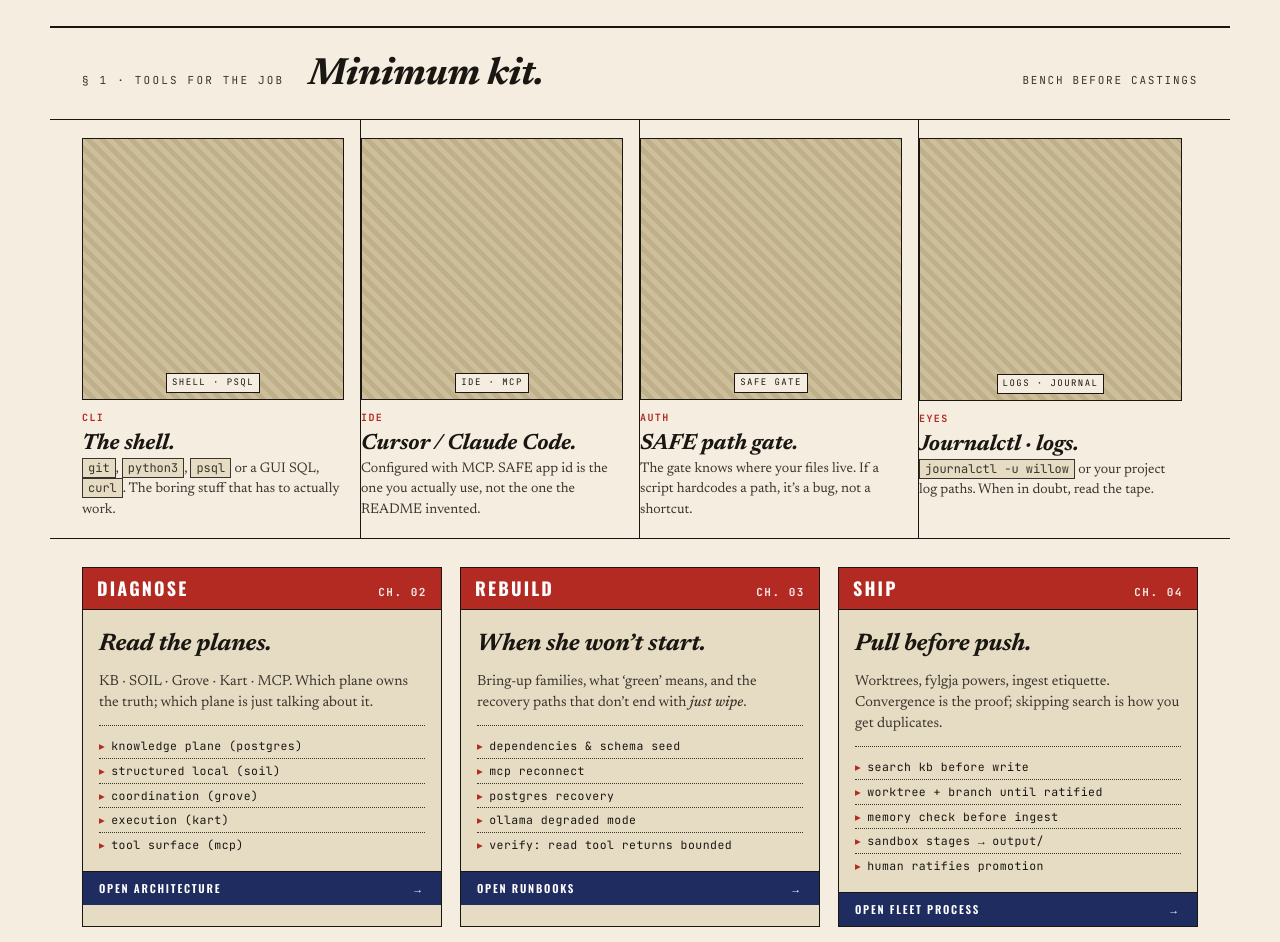
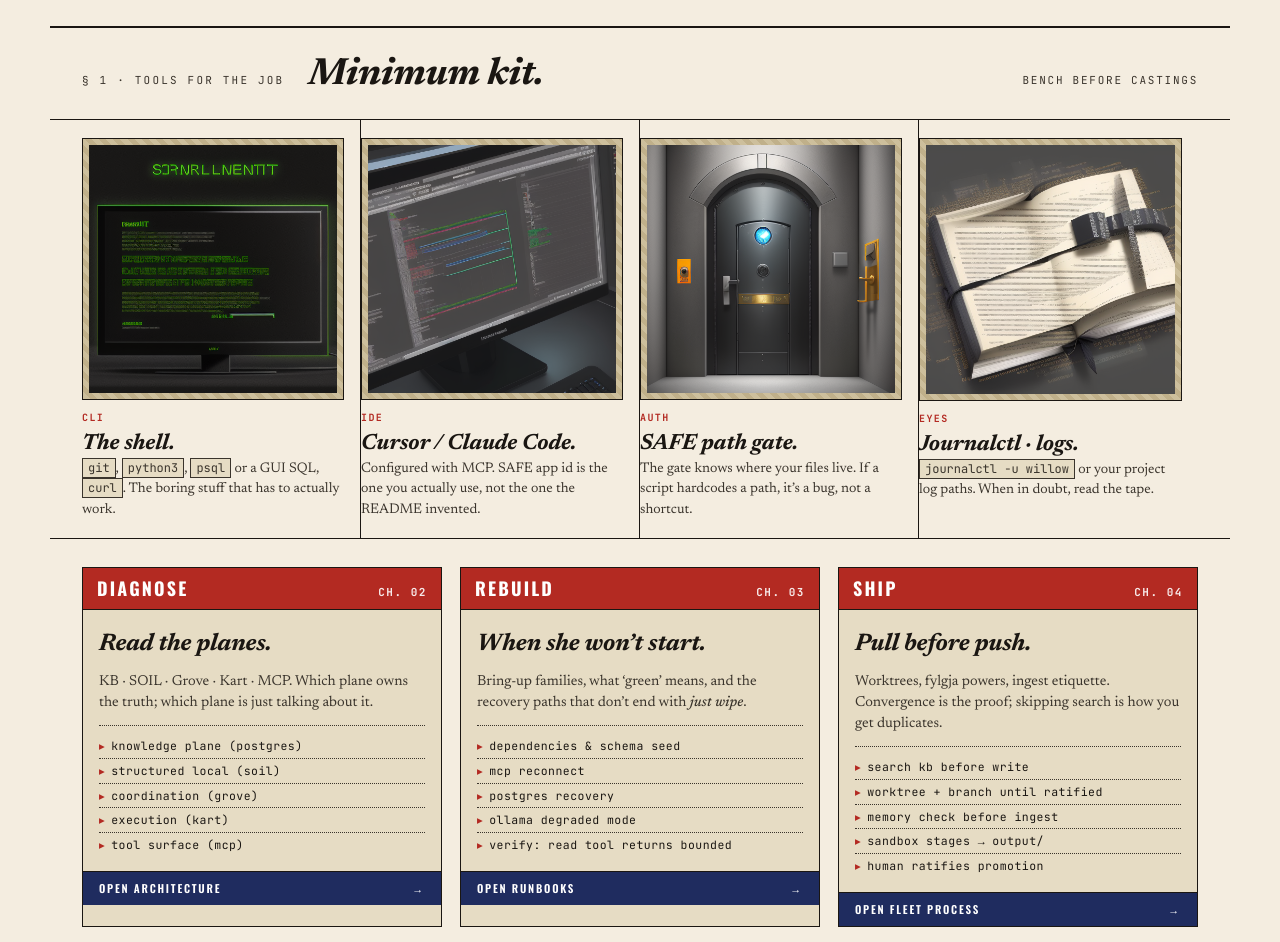
Before and after one commit to rudi193-cmd/willow-tech-manual, a website: page workshop/index.html in a window 1280 px wide. Shown: the part 1220-2162 px from the top of the page. Drawn offline with nearby package versions, Linux system fonts and the light colour scheme.

Commit message:
feat(illustrations): generate + wire 4 Minimum Kit images and fill last photo placeholder
Kit images generated via Novita SD (revAnimated_v122):
- kit-shell.png — terminal/psql aesthetic
- kit-ide.png   — IDE with MCP connections
- kit-gate.png  — vault door / SAFE gate
- kit-logs.png  — ticker tape journal logs

Also wires enjoy/hero.png into the book card on the landing index.html.
All photo placeholder divs now have images across the site.

Co-Authored-By: Claude Sonnet 4.6 <noreply@anthropic.com>

```diff
--- a/workshop/index.html
+++ b/workshop/index.html
@@ -411,25 +411,25 @@
 
   <section class="kit">
     <div class="kit-item">
-      <div class="photo"><span>shell &middot; psql</span></div>
+      <div class="photo"><img src="kit-shell.png" alt="shell · psql" style="width:100%;height:100%;object-fit:cover;display:block;"></div>
       <div class="role">CLI</div>
       <h3>The shell.</h3>
       <p><code>git</code>, <code>python3</code>, <code>psql</code> or a GUI SQL, <code>curl</code>. The boring stuff that has to actually work.</p>
     </div>
     <div class="kit-item">
-      <div class="photo"><span>ide &middot; mcp</span></div>
+      <div class="photo"><img src="kit-ide.png" alt="ide · mcp" style="width:100%;height:100%;object-fit:cover;display:block;"></div>
       <div class="role">IDE</div>
       <h3>Cursor / Claude Code.</h3>
       <p>Configured with MCP. SAFE app id is the one you actually use, not the one the README invented.</p>
     </div>
     <div class="kit-item">
-      <div class="photo"><span>safe gate</span></div>
+      <div class="photo"><img src="kit-gate.png" alt="safe gate" style="width:100%;height:100%;object-fit:cover;display:block;"></div>
       <div class="role">AUTH</div>
       <h3>SAFE path gate.</h3>
       <p>The gate knows where your files live. If a script hardcodes a path, it&rsquo;s a bug, not a shortcut.</p>
     </div>
     <div class="kit-item">
-      <div class="photo"><span>logs &middot; journal</span></div>
+      <div class="photo"><img src="kit-logs.png" alt="logs · journal" style="width:100%;height:100%;object-fit:cover;display:block;"></div>
       <div class="role">EYES</div>
       <h3>Journalctl &middot; logs.</h3>
       <p><code>journalctl -u willow</code> or your project log paths. When in doubt, read the tape.</p>
```
Also changed, not shown: index.html (+1 -1 lines), workshop/kit-gate.png (added), workshop/kit-ide.png (added), workshop/kit-logs.png (added), workshop/kit-shell.png (added).
